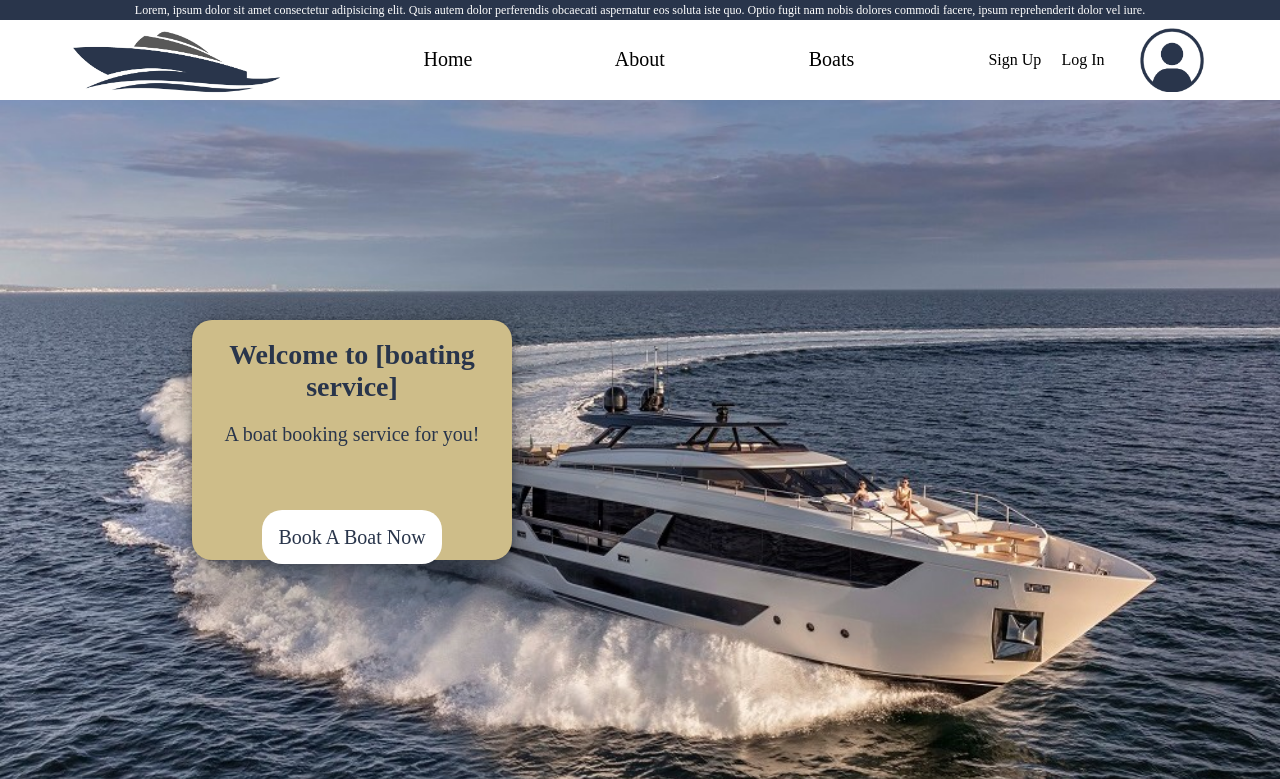
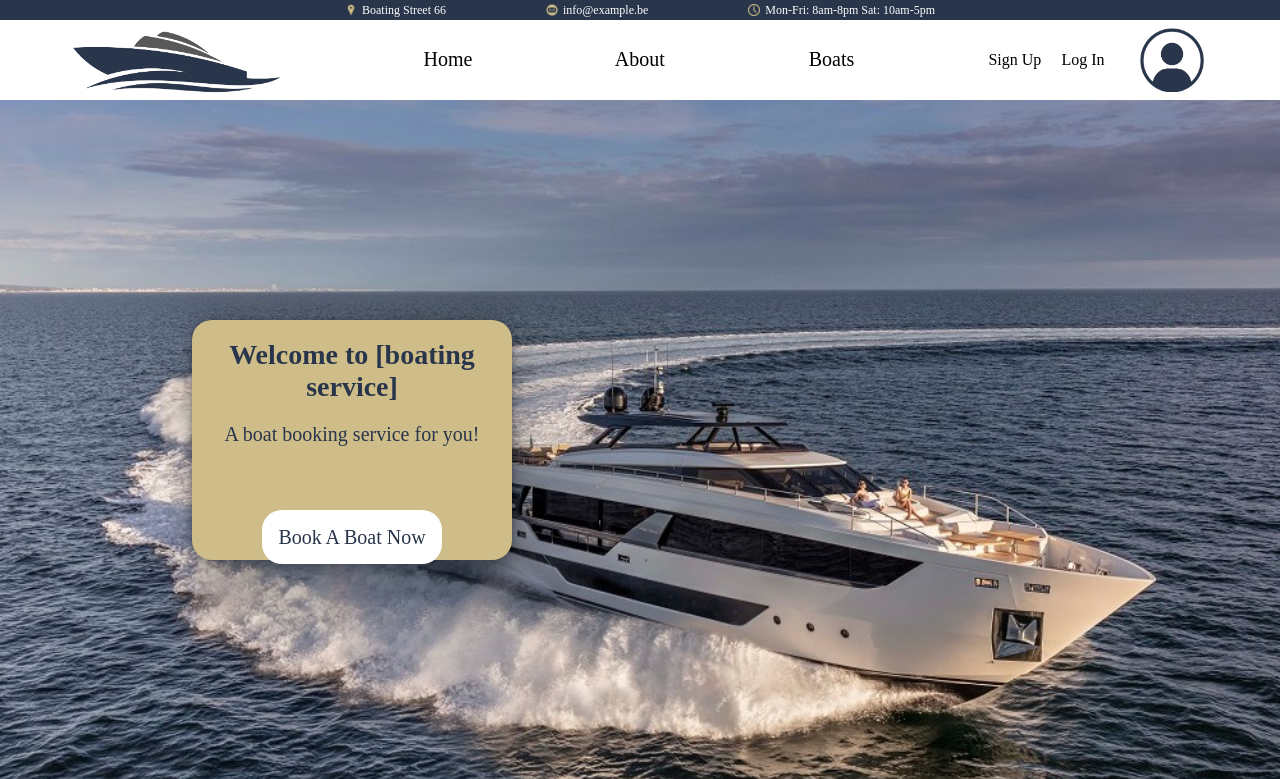
Before and after one commit to B3MS/boat-booking-app, a PHP site: page / in a window 1280 px wide. Shown: the top 779 px of the page. Run offline with PHP 8.4, Linux system fonts and the light colour scheme.

Commit message:
Change info div in header and Add pictos

```diff
--- a/View/includes/header.php
+++ b/View/includes/header.php
@@ -9,7 +9,9 @@
 <body>
 <div class="container">
     <div class="info">
-        Lorem, ipsum dolor sit amet consectetur adipisicing elit. Quis autem dolor perferendis obcaecati aspernatur eos soluta iste quo. Optio fugit nam nobis dolores commodi facere, ipsum reprehenderit dolor vel iure.
+        <span><img src="./assets/img/location.png" alt="location">Boating Street 66</span>
+        <span><img src="./assets/img/mail.png" alt="mail">info@example.be</span>
+        <span><img src="./assets/img/time.png" alt="time">Mon-Fri: 8am-8pm Sat: 10am-5pm</span>
     </div>
     <nav>
         <img src="./assets/img/logo.jpg" alt="logo">
--- a/assets/css/style.css
+++ b/assets/css/style.css
@@ -13,6 +13,21 @@ body{
     display: flex;
     justify-content: center;
     align-items: center;
+}
+
+.info span img{
+    height: 1.5vh;
+    margin-right: 5px;
+}
+
+.info span{
+    margin-left: 100px;
+    display: flex;
+    align-items: center;
+}
+
+.info span:first-child{
+    margin-left: 0;
 }
 
 nav{
```
Also changed, not shown: assets/img/location.png (added), assets/img/mail.png (added), assets/img/time.png (added).
